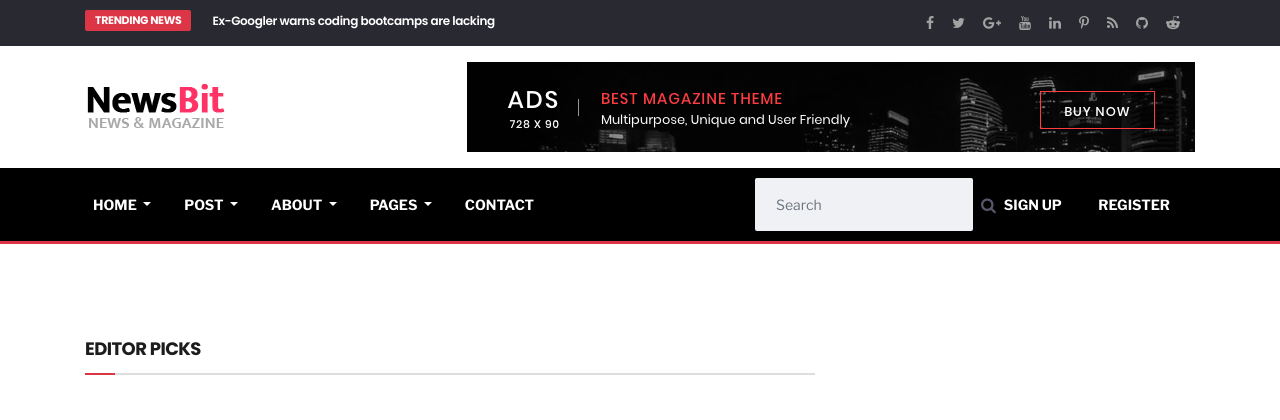
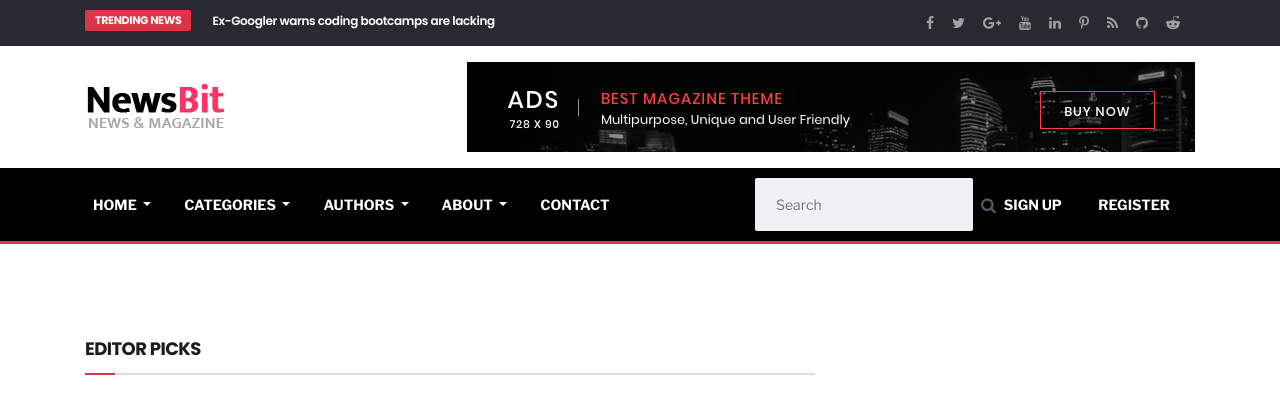
Before and after one commit to shetkarmitesh/NewsBit, a Django app: page /post-category-1 in a window 1280 px wide. Shown: the top 420 px of the page. Run offline with Django 5.2, Linux system fonts and the light colour scheme; some libraries are stand-ins or nearby versions.

Commit message:
related posts for single posts and category and author in navbar

```diff
--- a/NewsBit/NewsBitApp/views.py
+++ b/NewsBit/NewsBitApp/views.py
@@ -6,7 +6,6 @@ from django.contrib import messages
 from django.db.models import Q
 
 # Create your views here.
-
 def index(request):
     # first 4 news
     new = news.objects.all()
@@ -25,10 +24,10 @@ def index(request):
     latest_article  = news.objects.all().order_by('-datetime')
 
     # top authors
-    top_authors = Author.objects.all()
+    authors_list = Author.objects.all()
 
     post =  []
-    for i in top_authors:
+    for i in authors_list:
         post.append(i)
     post.sort(reverse=True,key = lambda i : i.post_count())
 
@@ -47,37 +46,53 @@ def index(request):
     hot_posts.sort(reverse=True,key = lambda i: i.comments_count())
 
     print(len(tour_cat))
-    context = {'news':new,'editor_choice_news':editor_choice_news,'tech_cat':tech_cat,'beauty_cat':beauty_cat,'latest_article':latest_article,'top_authors':post[:4],'tour_cat':tour_cat,'health_cat':health_cat,'game_cat':game_cat,'hot_news':hot_posts[:5]}
+
+    # nav section of categories and authors
+    categories_list = Category.objects.all()
+    # authors_list  object created alredy
+
+
+    context = {'news':new,'categories_list':categories_list,'authors_list':authors_list,'editor_choice_news':editor_choice_news,'tech_cat':tech_cat,'beauty_cat':beauty_cat,'latest_article':latest_article,'top_authors':post[:4],'tour_cat':tour_cat,'health_cat':health_cat,'game_cat':game_cat,'hot_news':hot_posts[:5]}
+
     return render(request,'index.html',context)
 
 
 def index2(request):
-    return render(request,'index.html')
+    authors_list = Author.objects.all()
+    categories_list = Category.objects.all()
+    return render(request,'index.html',{'authors_list':authors_list,'categories_list':categories_list})
 
 def about(request):
-    return render(request,'about.html')
-def account(request):
-    return render(request,'index.html')
+    authors_list = Author.objects.all()
+    categories_list = Category.objects.all()
+    return render(request,'about.html',{'authors_list':authors_list,'categories_list':categories_list})
 
 def author(request,author_id):
     author_details = Author.objects.get(id=author_id)
     # print(author_details.id,author_details.first_name,"asdaaaasdadadadsa")
     news_details = news.objects.all().filter(author_id = author_details.id)
-    return render(request,'author.html',{'author_detail':author_details,"news":news_details})
+    authors_list = Author.objects.all()
+    categories_list = Category.objects.all()
+    return render(request,'author.html',{'author_detail':author_details,"news":news_details,'authors_list':authors_list,'categories_list':categories_list})
 
 def contact(request):
-    return render(request,'index.html')
+    authors_list = Author.objects.all()
+    categories_list = Category.objects.all()
+
+    return render(request,'index.html',{'authors_list':authors_list,'categories_list':categories_list})
 def job_info(request):
     return render(request,'index.html')
 def job(request):
     return render(request,'index.html')
 def privacy(request):
-    return render(request,'index.html')
+    authors_list = Author.objects.all()
+    categories_list = Category.objects.all()
+    return render(request,'index.html',{'authors_list':authors_list,'categories_list':categories_list})
 def search(request):
     return render(request,'index.html')
 
 def term(request):
-    return render(request,'index.html')
+    return render(request,'index.html',{'authors_list':authors_list,'categories_list':categories_list})
 
 def search(request):
     return render(request,'index.html')
@@ -147,8 +162,12 @@ def single_post(request,newsId):
     # print(len(subComments),"p0000000000000000000000000")
     # for i in subComments :
     #     print(i.author_id,i.author_name())
+    authors_list = Author.objects.all()
+    categories_list = Category.objects.all()
+    context = {'news':new,'parentComments':parentComments,'subComments':subComments,'authors_list':authors_list,'categories_list':categories_list}
 
-    context = {'news':new,'parentComments':parentComments,'subComments':subComments}
+    # previous and next post logic
+
     # i=1
     # while(i<=len(news.objects.all())):
     #     if (news.objects.filter(id = newsId-i).exists()):
@@ -194,9 +213,20 @@ def single_post(request,newsId):
                 context["next_news"]=next_news
     # for i in context :
     #     print (i)
+
+    #  related posts logic
+    tag_list = new.tags.all()
+    # for i in tag_list:
+    #     print(i.id)
+    related_posts = news.objects.all().filter(category_id__in = tag_list)
+    print(len(related_posts))
+    for i in related_posts:
+        print(i)
+    context['related_posts']=related_posts
     return render(request,'single-post.html',context)
 
 def postComment(request):
+
     if request.method =="POST":
 
 
@@ -219,5 +249,8 @@ def postComment(request):
 def post_category(request,category_id):
     news_details = news.objects.all().filter(tags = category_id)
     title = Category.objects.get(id =category_id)
+    authors_list = Author.objects.all()
+    categories_list = Category.objects.all()
 
-    return render(request,'post-category-2.html',{'news':news_details,'title':title})
+
+    return render(request,'post-category-2.html',{'news':news_details,'categories_list':categories_list,'authors_list':authors_list,'title':title})
--- a/NewsBit/static/css/style.css
+++ b/NewsBit/static/css/style.css
@@ -567,6 +567,7 @@ a[href^=tel] {
 .main-navbar {
   position: relative;
   border-bottom: 3px solid #dc3545;
+
 }
 .main-navbar .dropdown:hover .dropdown-menu {
   transform: scaleY(1);
--- a/NewsBit/templates/partials/blocks/breadcrumb.htm
+++ b/NewsBit/templates/partials/blocks/breadcrumb.htm
@@ -8,7 +8,7 @@
                         <a href="{% url 'index'%}">Home</a>
                     </li>
                     <!-- <li>@@title</li> -->
-                    <li>{{title}}</li>
+                    <li>{{title.name}}</li>
                 </ol>
             </div>
         </div>
--- a/NewsBit/templates/partials/blocks/navigation.htm
+++ b/NewsBit/templates/partials/blocks/navigation.htm
@@ -137,17 +137,31 @@
 
                              <li class="nav-item dropdown">
                                 <a class="nav-link dropdown-toggle" href="#" role="button" data-toggle="dropdown" aria-haspopup="true" aria-expanded="false">
-                                  Post
+                                  Categories
                                 </a>
                                 <div class="dropdown-menu" >
-                                <a class="dropdown-item"   href="{% url 'post-left-sidebar'%}">Post Left Sidebar</a>
-                                  <a class="dropdown-item" href="{% url 'post-full-width'%}">Post Full Width</a>
-                                  <a class="dropdown-item" href="{% url 'single-post' 1 %}">Single Post</a>
-                                  <a class="dropdown-item" href="{% url 'post-category-1'%}">Category 1</a>
-                                  <a class="dropdown-item" href="{% url 'post-category' 1 %}">Category 2</a>
-                                  {%comment%}
-                                    <a class="dropdown-item" href="{% url 'author'%}">Author</a>
+                                    {% for item in categories_list %}
+                                    <a class="dropdown-item" href="{% url 'post-category' item.id %}">{{item.name}}</a>
+                                    {% endfor %}
+
+                                    {%comment%}
+                                    <a class="dropdown-item"   href="{% url 'post-left-sidebar'%}">Post Left Sidebar</a>
+                                      <a class="dropdown-item" href="{% url 'post-full-width'%}">Post Full Width</a>
+                                      <a class="dropdown-item" href="{% url 'single-post' 1 %}">Single Post</a>
+                                      <a class="dropdown-item" href="{% url 'post-category-1'%}">Category 1</a>
                                   {%endcomment%}
+                                </div>
+                            </li>
+                             <li class="nav-item dropdown">
+                                <a class="nav-link dropdown-toggle" href="#" role="button" data-toggle="dropdown" aria-haspopup="true" aria-expanded="false">
+                                  Authors
+                                </a>
+                                <div class="dropdown-menu" >
+                                    {% for item in authors_list %}
+
+                                        <a class="dropdown-item" href="{% url 'author' item.id %}">{{item.author_name}}</a>
+                                    {% endfor %}
+
                                 </div>
                             </li>
                             {%comment%}
@@ -175,15 +189,6 @@
                                   <a class="dropdown-item" href="{% url 'job'%}">Career</a>
                                 </div>
                             </li>
-                             <li class="nav-item dropdown">
-                                <a class="nav-link dropdown-toggle" href="#" role="button" data-toggle="dropdown" aria-haspopup="true" aria-expanded="false">
-                                  Pages
-                                </a>
-                                <div class="dropdown-menu" >
-                                  <a class="dropdown-item" href="{% url '404'%}">404 Page</a>
-                                  <a class="dropdown-item" href="{% url 'search'%}">Search Page</a>
-                                </div>
-                            </li>
 
                              <li class="nav-item">
                                 <a class="nav-link" href="{% url 'contact'%}">Contact</a>
@@ -209,7 +214,6 @@
                                     <span>
                                         <strong> Hi {{request.user.first_name}}!</strong>
                                     </span>
-                                    <a class="dropdown-item" href="{% url 'search'%}">Search Page</a>
                                     <a class="dropdown-item" href="{% url 'logout'%}">Logout</a>
                                     </div>
                                 </li>
--- a/NewsBit/templates/post-category-2.html
+++ b/NewsBit/templates/post-category-2.html
@@ -21,7 +21,7 @@
 		<div class="row">
 			<div class="col-lg-8 col-md-12 col-sm-12 col-xs-12">
 				<div class="block category-listing category-style2">
-					<h3 class="news-title"><span>{{title}}</span></h3>
+					<h3 class="news-title"><span>{{title.name}}</span></h3>
 					<!-- @@include('blocks/post-style-six.htm') -->
 				{% include "partials/blocks/post-style-six.htm" %}
 
```
Also changed, not shown: NewsBit/NewsBitApp/models.py (+5 -5 lines), NewsBit/templates/partials/blocks/post-style-six.htm (+4 -4 lines), NewsBit/templates/partials/blocks/related-posts.htm (+13 -5 lines), doucmentation.txt (+31 -5 lines).
